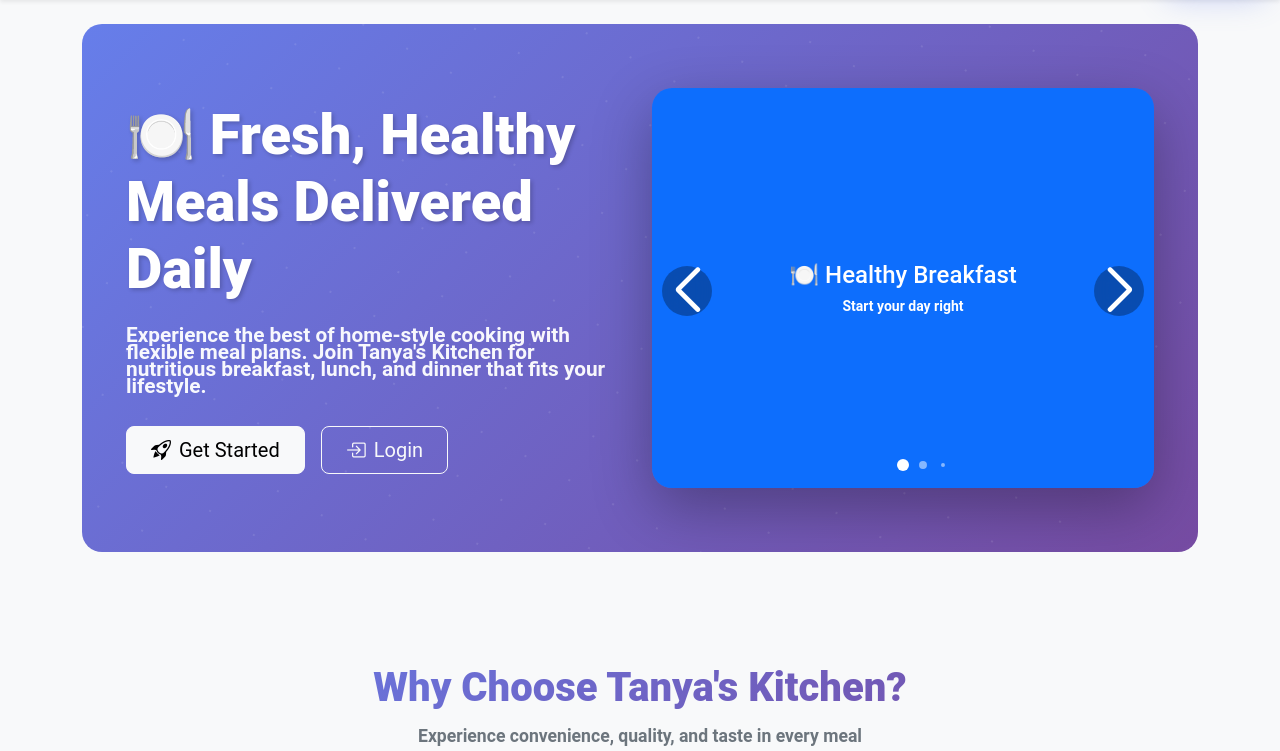
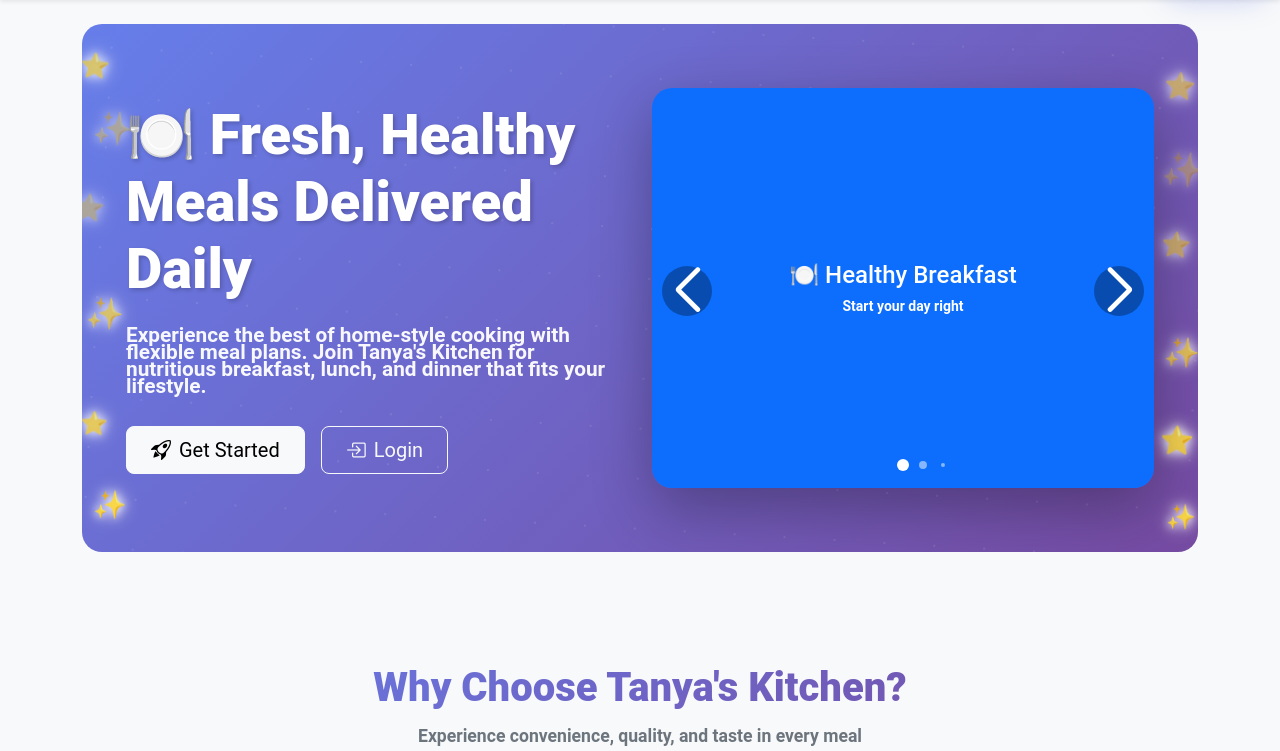
Before and after one commit to gangeshwar01/tanya-kitchen, a Django app: page / in a window 1280 px wide. Shown: the part 56-807 px from the top of the page. Run offline with Django 5.2, Linux system fonts and the light colour scheme; data that the repository does not hold is empty; some libraries are stand-ins or nearby versions.

Commit message:
sparkling stars

```diff
--- a/templates/home.html
+++ b/templates/home.html
@@ -364,10 +364,144 @@
     transform: scale(1.1);
   }
 }
+
+/* Sparkling Stars */
+.stars-container {
+  position: absolute;
+  top: 0;
+  left: 0;
+  right: 0;
+  bottom: 0;
+  overflow: visible;
+  pointer-events: none;
+  z-index: 1;
+}
+
+.stars-left,
+.stars-right {
+  position: absolute;
+  top: 0;
+  height: 100%;
+  width: 12%;
+  pointer-events: none;
+}
+
+.stars-left {
+  left: -2%;
+}
+
+.stars-right {
+  right: -2%;
+}
+
+.sparkle-star {
+  position: absolute;
+  color: rgba(255, 255, 255, 0.9);
+  font-size: 1.8rem;
+  animation: sparkle 3s infinite ease-in-out;
+  pointer-events: none;
+  text-shadow: 0 0 10px rgba(255, 255, 255, 0.8), 0 0 20px rgba(255, 255, 255, 0.5);
+  filter: drop-shadow(0 0 5px rgba(255, 255, 255, 0.6));
+}
+
+/* Left side stars - hanging effect */
+.stars-left .sparkle-star:nth-child(1) { top: 8%; left: 15%; animation-delay: 0s; font-size: 1.5rem; }
+.stars-left .sparkle-star:nth-child(2) { top: 20%; left: 25%; animation-delay: 0.4s; font-size: 2rem; }
+.stars-left .sparkle-star:nth-child(3) { top: 35%; left: 10%; animation-delay: 0.8s; font-size: 1.6rem; }
+.stars-left .sparkle-star:nth-child(4) { top: 55%; left: 20%; animation-delay: 1.2s; font-size: 1.9rem; }
+.stars-left .sparkle-star:nth-child(5) { top: 75%; left: 15%; animation-delay: 1.6s; font-size: 1.4rem; }
+.stars-left .sparkle-star:nth-child(6) { top: 90%; left: 25%; animation-delay: 2s; font-size: 1.7rem; }
+
+/* Right side stars - hanging effect */
+.stars-right .sparkle-star:nth-child(1) { top: 12%; right: 18%; animation-delay: 0.2s; font-size: 1.6rem; }
+.stars-right .sparkle-star:nth-child(2) { top: 28%; right: 12%; animation-delay: 0.6s; font-size: 2.1rem; }
+.stars-right .sparkle-star:nth-child(3) { top: 42%; right: 22%; animation-delay: 1s; font-size: 1.5rem; }
+.stars-right .sparkle-star:nth-child(4) { top: 62%; right: 15%; animation-delay: 1.4s; font-size: 1.8rem; }
+.stars-right .sparkle-star:nth-child(5) { top: 78%; right: 20%; animation-delay: 1.8s; font-size: 1.7rem; }
+.stars-right .sparkle-star:nth-child(6) { top: 92%; right: 18%; animation-delay: 2.2s; font-size: 1.5rem; }
+
+@keyframes sparkle {
+  0%, 100% {
+    opacity: 0.4;
+    transform: scale(0.9) rotate(0deg) translateY(0);
+  }
+  25% {
+    opacity: 0.8;
+    transform: scale(1.1) rotate(90deg) translateY(-5px);
+  }
+  50% {
+    opacity: 1;
+    transform: scale(1.3) rotate(180deg) translateY(-3px);
+  }
+  75% {
+    opacity: 0.8;
+    transform: scale(1.1) rotate(270deg) translateY(-5px);
+  }
+}
+
+/* Floating animation for hanging effect */
+@keyframes float {
+  0%, 100% {
+    transform: translateY(0) rotate(0deg);
+  }
+  50% {
+    transform: translateY(-10px) rotate(5deg);
+  }
+}
+
+/* Combine sparkle and float animations */
+.stars-left .sparkle-star,
+.stars-right .sparkle-star {
+  animation: sparkle 3s infinite ease-in-out, float 4s infinite ease-in-out;
+}
+
+@media (max-width: 768px) {
+  .stars-left,
+  .stars-right {
+    width: 8%;
+  }
+
+  .stars-left {
+    left: -1%;
+  }
+
+  .stars-right {
+    right: -1%;
+  }
+
+  .sparkle-star {
+    font-size: 1.2rem;
+  }
+
+  .stars-left .sparkle-star:nth-child(n),
+  .stars-right .sparkle-star:nth-child(n) {
+    font-size: 1rem !important;
+  }
+}
 </style>
 <!-- Hero Section -->
 {% if not user.is_staff %}
 <section class="hero-section fade-in-up">
+  <!-- Sparkling Stars -->
+  <div class="stars-container">
+    <div class="stars-left">
+      <div class="sparkle-star">⭐</div>
+      <div class="sparkle-star">✨</div>
+      <div class="sparkle-star">⭐</div>
+      <div class="sparkle-star">✨</div>
+      <div class="sparkle-star">⭐</div>
+      <div class="sparkle-star">✨</div>
+    </div>
+    <div class="stars-right">
+      <div class="sparkle-star">⭐</div>
+      <div class="sparkle-star">✨</div>
+      <div class="sparkle-star">⭐</div>
+      <div class="sparkle-star">✨</div>
+      <div class="sparkle-star">⭐</div>
+      <div class="sparkle-star">✨</div>
+    </div>
+  </div>
+
   <div class="container">
     <div class="row align-items-center">
       <div class="col-lg-6 hero-content">
```
